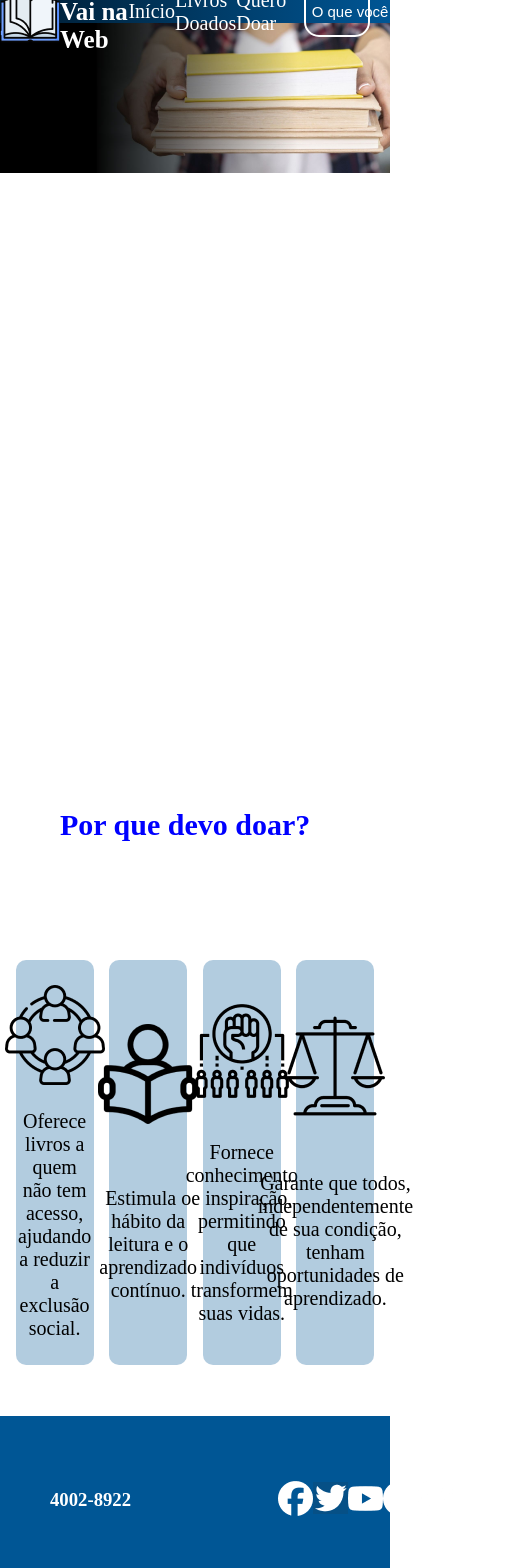
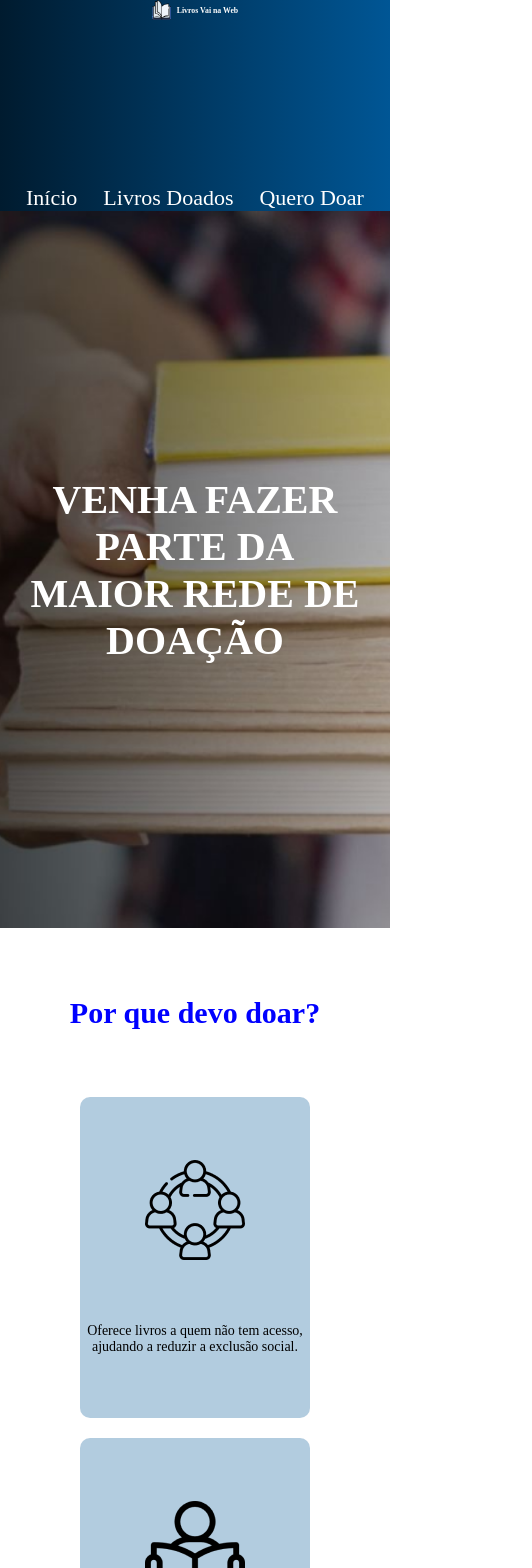
Before and after one commit to Fabiosal22/Desafio-final-t3, a React (Vite) app: page / in a window 390 px wide. Shown: the top 1568 px of the page, 532 px wide, since content can reach past the window. Built offline with nearby package versions, Linux system fonts and the light colour scheme.

Commit message:
first commit

```diff
--- a/src/Pages/Doados/Doados.jsx
+++ b/src/Pages/Doados/Doados.jsx
@@ -1,13 +1,22 @@
 
-
+import S from './doados.module.scss'
+import livro from '../../assets/img/livro.png'
 
 
 
 export default function Doados(){
 
     return(
-        <section>
-            <h2>Aqui ficam os livos Doados</h2>
+        <section className={S.boxDoados}>
+            <h2>Livos Doados</h2>
+            <section className={S.boxBooks}>
+                <article>
+                    <img src={livro} alt="imagem do livro o protagonista" />
+                    <h3>O protagonista</h3>
+                    <p>Susanne Andrade</p>
+                    <p>Ficção</p>
+                </article>
+            </section>
         </section>
     )
 }
--- /dev/null
+++ b/src/Pages/Doados/doados.module.scss
@@ -0,0 +1,32 @@
+
+.boxDoados{
+    border: solid 2px red;
+    height: 70vh;
+    display: flex;
+    flex-direction: column;
+    align-items: center;
+    justify-content: space-evenly;
+
+}
+
+.boxBooks{
+    //border: solid 2px greenyellow;
+    width: 85vw;
+    height: 60vh;
+
+    // display: flex;
+    // justify-content: space-evenly; caso adicione mais livros
+
+    article{
+        border: solid 2px #005695;
+        width: 15vw;
+        height: 32vh;
+
+    display: flex;
+    flex-direction: column;
+    align-items: center;
+    justify-content: space-evenly;
+    border-radius: 15px;
+
+    }
+}
--- a/src/Pages/Inicio/inicio.module.scss
+++ b/src/Pages/Inicio/inicio.module.scss
@@ -2,7 +2,8 @@
 .post{
     background-image: url("../../assets/img/banner.png");
     background-repeat: no-repeat; //para a imagem nao ficar repetindo
-    background-size: contain; // ajusta a imagem para nao cortar como o cover ajusta com o centro da foto
+    background-size: cover; // ajusta a imagem para nao cortar como o cover ajusta com o centro da foto
+    background-position: center;
     height:85vh; // mudar a altura
     display: flex;
     align-items: center;
@@ -58,9 +59,69 @@
 
      p{
         text-align: center;
-        font-size: 20px;
+        font-size: 1.2vw;
 
         }
     }
 
 }
+
+@media(max-width: 780px){
+    .post{
+        justify-content: center;
+        h2{
+           // border: solid 2px red;
+            width: 88%;
+            margin-left: 0; //zerar o paddin colocado no h2
+            text-align: center;//centralizar o texto
+
+        }
+    }
+
+}
+
+@media(max-width: 1000px){
+    .boxCard{
+    article{
+        p{
+            font-size: 1.8vw;
+        }
+    }
+ }
+}
+
+@media(max-width: 780px){
+.devoDoar{
+    //border: solid 2px green;
+    height: 120vh;
+
+    div{
+       // border: solid 2px red;
+        justify-content: center;
+         h2{
+            margin-left: 0;
+            }
+        }
+    }
+
+.boxCard{
+   // border: solid 2px yellow;
+    height: auto;
+    flex-wrap: wrap; //propriedade do flex box para organizar os itens por espaço
+    gap: 20px;
+
+    article{
+        width: 230px;
+        height: 38vh;
+        p{
+            font-size: 14px;
+        }
+
+           }
+    }
+}
+@media(max-width: 487px){
+    .devoDoar{
+        height: 190vh;
+    }
+}
--- a/src/Pages/QueroDoar/QueroDoar.jsx
+++ b/src/Pages/QueroDoar/QueroDoar.jsx
@@ -17,6 +17,8 @@
                         <input type="text" placeholder='Categoria' />
                         <input type="text" placeholder='Autor' />
                         <input type="text" placeholder='Link da Imagem' />
+                        <input className={S.doar}type="submit" value="Doar" />
+
                 </form>
             </section>
 
--- a/src/Pages/QueroDoar/querodoar.module.scss
+++ b/src/Pages/QueroDoar/querodoar.module.scss
@@ -34,5 +34,37 @@
 
         }
 
+        input{
+            border: solid 2px #005695;
+            width: 22vw;
+            height: 5vh;
+            border-radius: 10px;
+            outline: none;
+            padding-left: 20px;
+            &::placeholder{
+                color: black;
+
+            }
+
+        }
+        .doar{
+            background-color: #005695 ;
+            width: 10vw;
+            height: 6vh;
+            padding-left: 0;
+            color: white;
+            font-size: 18px;
+
+        }
     }
 }
+
+// input:nth-child(6){
+//     background-color: #005695 ;
+//     width: 10vw;
+//     height: 6vh;
+//     padding-left: 0;
+//     color: white;
+//     font-size: 18px;
+
+// }   outro exemplo
--- a/src/components/Footer/footer.module.scss
+++ b/src/components/Footer/footer.module.scss
@@ -33,3 +33,25 @@
     justify-content: center;
 
 }
+
+@media(max-width: 1050px){
+    .boxSocial{
+        nav{
+           // border: solid 2px red;
+            width: 220px;
+
+        }
+    }
+}
+
+@media(max-width: 479px){
+    .boxSocial{
+        flex-direction: column; //para deixar em coluna
+        justify-content: space-evenly;
+        }
+        .boxEnd{
+            p{
+                text-align: center;
+            }
+        }
+}
--- a/src/components/Header/header.module.scss
+++ b/src/components/Header/header.module.scss
@@ -15,6 +15,7 @@
 display: flex;
 align-items: center;
 justify-content: space-evenly;
+
 h1{
     color: white;
     font-size:  25px;
@@ -28,7 +29,7 @@
     align-items: center;
     justify-content: space-between;
     a{color: white;
-        font-size: 20px;
+        // font-size: 20px;
     }
 }
 }
@@ -40,7 +41,7 @@
     display: flex;
     align-items: center;
     justify-content: space-around;
-    border-radius: 15px;
+    border-radius: 18px;
     input{
     outline: none;  // sem linha
     background-color: transparent;  //sem fundo
@@ -48,6 +49,8 @@
     color: white;  // cor do texto de fundo
     font-size: 15px; //aumentar o tamanho da fonte
     padding-left: 6px; // espaçamento das palavras dentro do input
+    width: 12vw;
+
     &::placeholder{color: white}  //o texto deigittado fica branco
     }
 
@@ -63,3 +66,70 @@
 //     }
 // ul{ background-color: gray;}
 // }
+
+@media(max-width: 1170px){
+
+        .boxLogo{
+            //border: solid 2px red;
+            width: 25vw;
+            h1{
+                font-size: 2vw;
+            }
+            img{
+                width: 5vw;
+            }
+        }
+    .boxInput{
+        height: 3vh; //teste
+        input{
+            &::placeholder{   //diminuir o texto dentro do input
+                font-size: 1vw;
+
+
+            }
+        }
+    }
+
+    .boxMenu{
+        //border: solid 2px yellow;
+        ul{
+            font-size: 1.6vw;
+
+        }
+
+    }
+
+}
+
+@media(max-width: 780px){
+    header{
+        flex-direction: column;
+        height: 25vh;
+        justify-content: space-between;
+
+    }
+
+    .boxInput{
+        display: none;   //para o input nao aparecer na medida de 780px ou menor
+
+    }
+    .boxlogo{
+        width: 80%;
+        h1{
+            font-size: 25px;
+        }
+        img{
+            width: 70px;
+        }
+
+    }
+
+    .boxMenu{
+        width: 100%;
+        ul{
+            justify-content: space-evenly;
+            font-size: 22px;
+
+        }
+    }
+}
```
Also changed, not shown: src/assets/img/livro.png (added).
